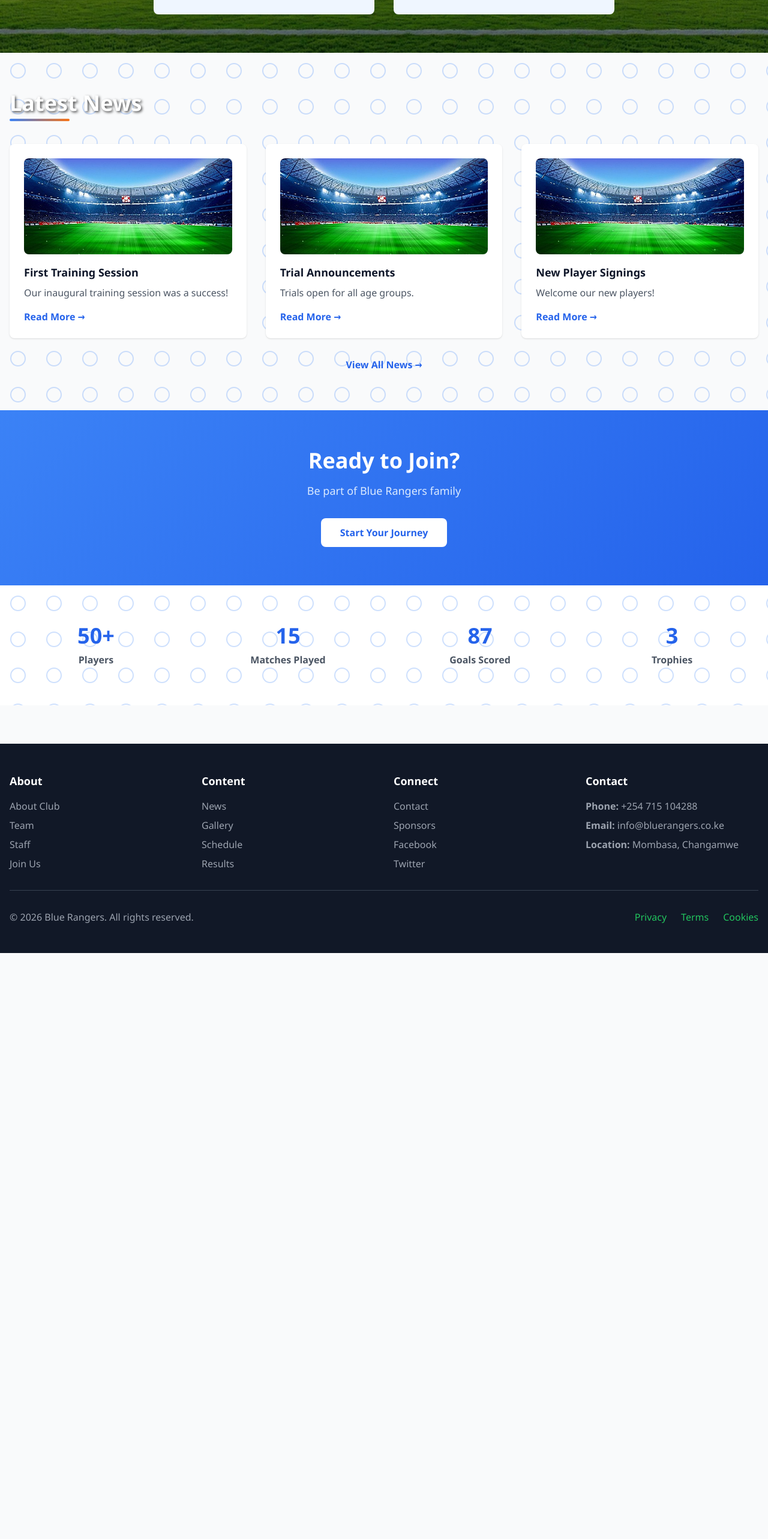
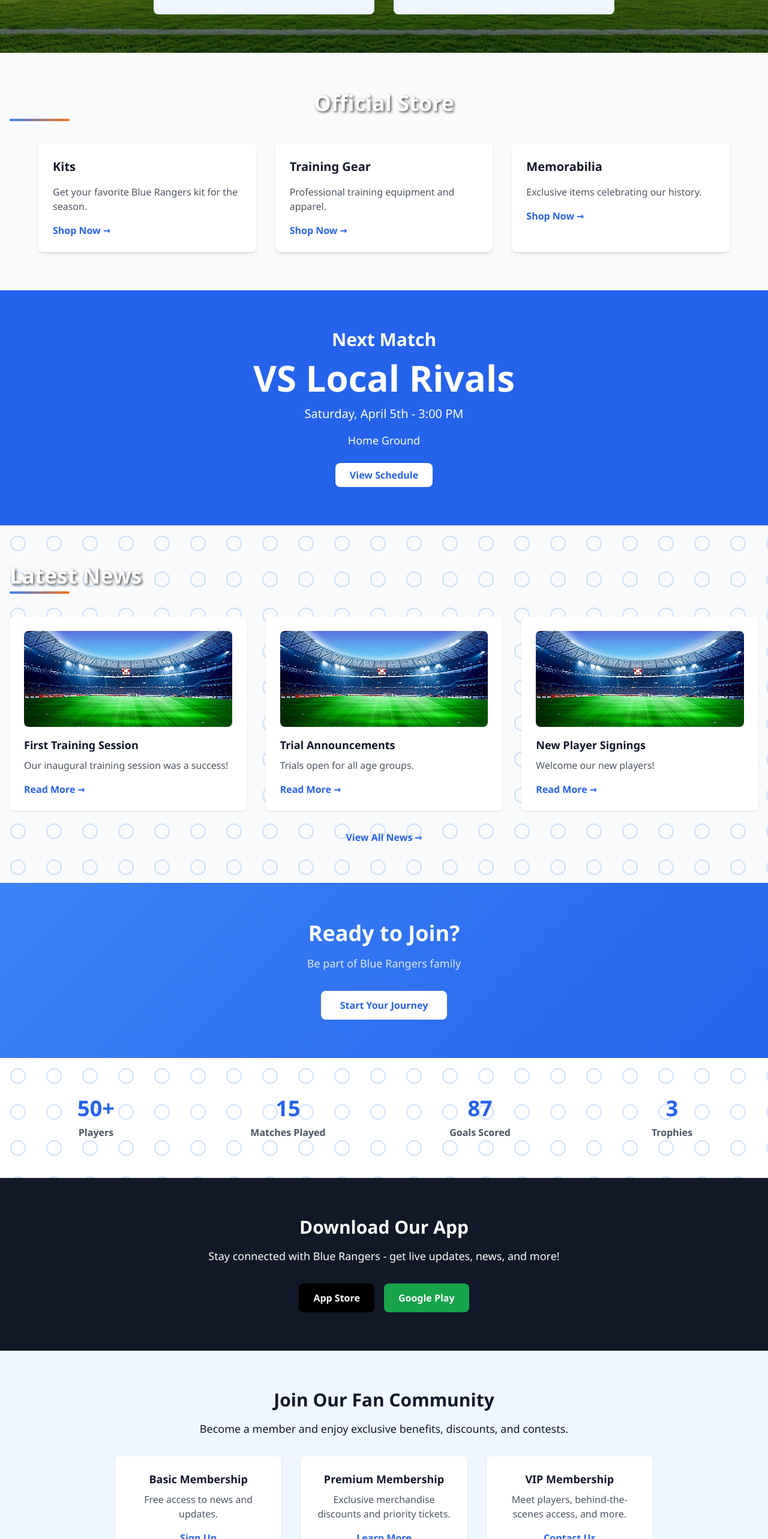
Before and after one commit to Jamoo020/blue-rangers, a React (Vite) app: page / in a window 1280 px wide. Shown: the part 1059-3625 px from the top of the page at 60% size. Before the commit the page ends 2648 px from the top, so only its background shows below. Built offline with nearby package versions, Linux system fonts and the light colour scheme.

Commit message:
feat: add shop, next match, app download, membership, enhanced sponsors, social links

```diff
--- a/src/layout/Footer.jsx
+++ b/src/layout/Footer.jsx
@@ -37,6 +37,8 @@ export default function Footer() {
               <li><Link to="/sponsors" className="hover:text-white transition">Sponsors</Link></li>
               <li><a href="#" className="hover:text-white transition">Facebook</a></li>
               <li><a href="#" className="hover:text-white transition">Twitter</a></li>
+              <li><a href="#" className="hover:text-white transition">Instagram</a></li>
+              <li><a href="#" className="hover:text-white transition">YouTube</a></li>
             </ul>
           </div>
 
--- a/src/pages/About.jsx
+++ b/src/pages/About.jsx
@@ -24,7 +24,8 @@ export default function About() {
             the community still struggles to capitalize on opportunities. Mombasa youth are wrongly branded as lazy and drug addicts, sidelining responsible young people.
           </p>
           <p className="mt-4 text-gray-700">
-            Blue Rangers Welfare Club seeks to address these issues from its foundation and ensure the Mombasa community receives the respect and dignity it deserves.
+
+
           </p>
         </section>
 
--- a/src/pages/Home.jsx
+++ b/src/pages/Home.jsx
@@ -46,6 +46,41 @@ export default function Home() {
               </div>
             </div>
           </div>
+        </div>
+      </section>
+
+      {/* Shop Section */}
+      <section className="py-16 bg-gray-50">
+        <div className="container mx-auto px-4">
+          <h2 className="section-title text-center">Official Store</h2>
+          <div className="grid grid-cols-1 md:grid-cols-3 gap-8 max-w-6xl mx-auto">
+            <div className="bg-white p-6 rounded-lg shadow-md hover:shadow-lg transition duration-300">
+              <h3 className="text-xl font-bold text-gray-900 mb-4">Kits</h3>
+              <p className="text-gray-600 mb-4">Get your favorite Blue Rangers kit for the season.</p>
+              <a href="#" className="text-blue-600 font-semibold hover:text-blue-800">Shop Now →</a>
+            </div>
+            <div className="bg-white p-6 rounded-lg shadow-md hover:shadow-lg transition duration-300">
+              <h3 className="text-xl font-bold text-gray-900 mb-4">Training Gear</h3>
+              <p className="text-gray-600 mb-4">Professional training equipment and apparel.</p>
+              <a href="#" className="text-blue-600 font-semibold hover:text-blue-800">Shop Now →</a>
+            </div>
+            <div className="bg-white p-6 rounded-lg shadow-md hover:shadow-lg transition duration-300">
+              <h3 className="text-xl font-bold text-gray-900 mb-4">Memorabilia</h3>
+              <p className="text-gray-600 mb-4">Exclusive items celebrating our history.</p>
+              <a href="#" className="text-blue-600 font-semibold hover:text-blue-800">Shop Now →</a>
+            </div>
+          </div>
+        </div>
+      </section>
+
+      {/* Next Match Section */}
+      <section className="py-16 bg-blue-600 text-white">
+        <div className="container mx-auto px-4 text-center">
+          <h2 className="text-3xl font-bold mb-4">Next Match</h2>
+          <div className="text-6xl font-bold mb-4">VS Local Rivals</div>
+          <p className="text-xl mb-4">Saturday, April 5th - 3:00 PM</p>
+          <p className="text-lg">Home Ground</p>
+          <a href="/schedule" className="inline-block mt-6 bg-white text-blue-600 px-6 py-2 rounded-lg font-semibold hover:bg-gray-100">View Schedule</a>
         </div>
       </section>
 
@@ -104,6 +139,43 @@ export default function Home() {
           </div>
         </div>
       </section>
+
+      {/* App Download Section */}
+      <section className="py-16 bg-gray-900 text-white">
+        <div className="container mx-auto px-4 text-center">
+          <h2 className="text-3xl font-bold mb-4">Download Our App</h2>
+          <p className="text-lg mb-8">Stay connected with Blue Rangers - get live updates, news, and more!</p>
+          <div className="flex justify-center gap-4">
+            <a href="#" className="bg-black text-white px-6 py-3 rounded-lg font-semibold hover:bg-gray-800">App Store</a>
+            <a href="#" className="bg-green-600 text-white px-6 py-3 rounded-lg font-semibold hover:bg-green-700">Google Play</a>
+          </div>
+        </div>
+      </section>
+
+      {/* Membership Section */}
+      <section className="py-16 bg-blue-50">
+        <div className="container mx-auto px-4 text-center">
+          <h2 className="text-3xl font-bold mb-4">Join Our Fan Community</h2>
+          <p className="text-lg mb-8">Become a member and enjoy exclusive benefits, discounts, and contests.</p>
+          <div className="grid grid-cols-1 md:grid-cols-3 gap-8 max-w-4xl mx-auto mb-8">
+            <div className="bg-white p-6 rounded-lg shadow">
+              <h3 className="font-bold text-lg mb-2">Basic Membership</h3>
+              <p className="text-gray-600 mb-4">Free access to news and updates.</p>
+              <Link to="/join" className="text-blue-600 font-semibold">Sign Up</Link>
+            </div>
+            <div className="bg-white p-6 rounded-lg shadow">
+              <h3 className="font-bold text-lg mb-2">Premium Membership</h3>
+              <p className="text-gray-600 mb-4">Exclusive merchandise discounts and priority tickets.</p>
+              <Link to="/join" className="text-blue-600 font-semibold">Learn More</Link>
+            </div>
+            <div className="bg-white p-6 rounded-lg shadow">
+              <h3 className="font-bold text-lg mb-2">VIP Membership</h3>
+              <p className="text-gray-600 mb-4">Meet players, behind-the-scenes access, and more.</p>
+              <Link to="/join" className="text-blue-600 font-semibold">Contact Us</Link>
+            </div>
+          </div>
+        </div>
+      </section>
     </div>
   )
 }
--- a/src/pages/Sponsors.jsx
+++ b/src/pages/Sponsors.jsx
@@ -50,6 +50,37 @@ export default function Sponsors() {
           </div>
         </section>
 
+        {/* Current Partners */}
+        <section className="bg-white p-8 rounded-lg shadow">
+          <h3 className="text-2xl font-bold mb-6">Our Partners</h3>
+          <div className="grid grid-cols-2 md:grid-cols-4 gap-8">
+            <div className="text-center">
+              <div className="bg-gray-200 h-16 w-16 mx-auto rounded-lg flex items-center justify-center mb-2">
+                <span className="text-gray-600 font-bold">Nike</span>
+              </div>
+              <p className="text-sm text-gray-600">Official Kit Partner</p>
+            </div>
+            <div className="text-center">
+              <div className="bg-gray-200 h-16 w-16 mx-auto rounded-lg flex items-center justify-center mb-2">
+                <span className="text-gray-600 font-bold">Adidas</span>
+              </div>
+              <p className="text-sm text-gray-600">Training Equipment</p>
+            </div>
+            <div className="text-center">
+              <div className="bg-gray-200 h-16 w-16 mx-auto rounded-lg flex items-center justify-center mb-2">
+                <span className="text-gray-600 font-bold">Local Bank</span>
+              </div>
+              <p className="text-sm text-gray-600">Financial Partner</p>
+            </div>
+            <div className="text-center">
+              <div className="bg-gray-200 h-16 w-16 mx-auto rounded-lg flex items-center justify-center mb-2">
+                <span className="text-gray-600 font-bold">Sports Co.</span>
+              </div>
+              <p className="text-sm text-gray-600">Beverage Partner</p>
+            </div>
+          </div>
+        </section>
+
         {/* Contact */}
         <section className="bg-gradient-to-r from-green-600 to-orange-500 text-white p-8 rounded-lg text-center">
           <h3 className="text-2xl font-bold mb-4">Interested in Sponsoring?</h3>
```
Also changed, not shown: 1 other file (tests, documents, lock files or other folders).
